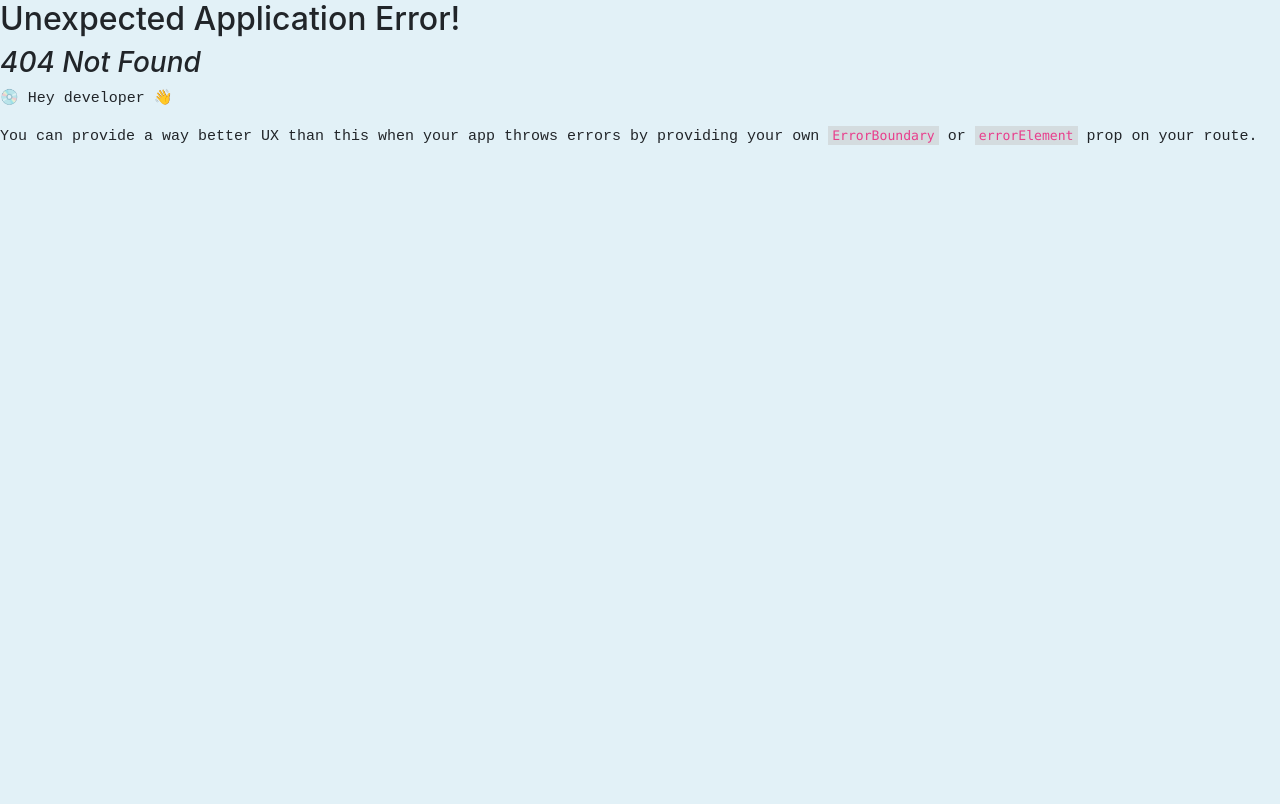
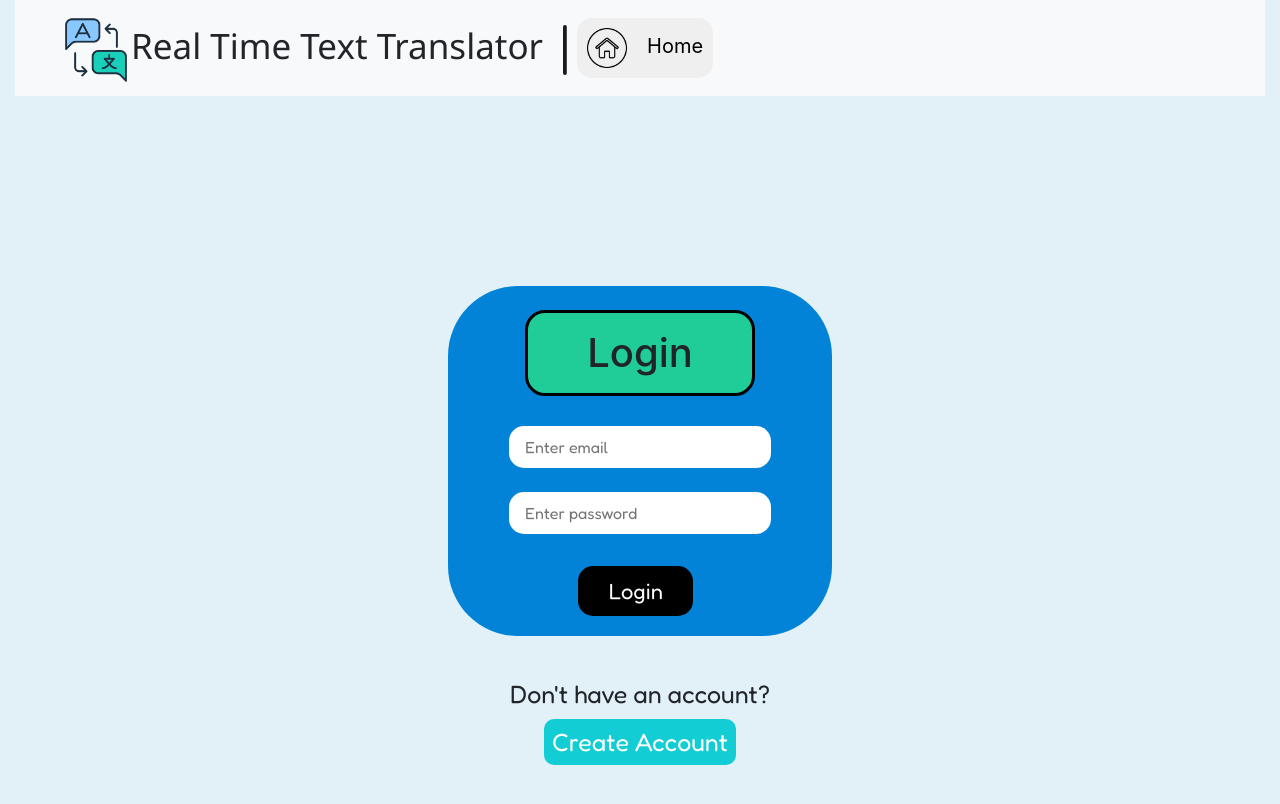
Before and after one commit to VedDalvi/RTTT, a React (Create React App) app in the folder UI/: page /login in a window 1280 px wide. Before the commit this address had no page. Shown: the top 804 px of the page. Built offline with nearby package versions, Linux system fonts and the light colour scheme.

Commit message:
Signup and Login done with Signup partially Validation implementation also made some changes to Navbar with respect to Singup and Login. Made changes to App.css and also App.js

```diff
--- a/UI/src/App.css
+++ b/UI/src/App.css
@@ -11,6 +11,7 @@
     border-bottom-right-radius: 10px;
     border-bottom-left-radius: 10px;
     height: 550px;
+    font-family: "Fredoka";
 }
 .bton {
     border: none;
@@ -571,7 +572,7 @@ p {
 }
 /*End of Video Translate Style*/
 
-/*Login*/
+/*Login/Signup*/
 .main{
     text-align: center;
     justify-content: center;
@@ -582,17 +583,12 @@ p {
   .sub-main{
     display: flex;
     justify-content: center;
-    height: 500px;
+    height: 417px;
     width: 30%;
     padding-top: 24px;
     border-radius: 70px;
     background-color: rgb(3, 131, 216) ;
     position: relative;
-  }
-  .imags{
-    padding-top:40px;
-    justify-content: center;
-    display: flex;
   }
   .container-image{
         border-radius: 150px;
@@ -609,16 +605,19 @@ p {
         border: black;
         background-color: #fff;
         font-family: "Fredoka";
+        margin-bottom: 1.5rem;
   }
-  .button2{
+  .button2 {
     width: 100%;
+    position: relative;
     height: 50px;
     border-radius: 15px;
     background-color: black;
     color: white;
-    font: "Fredoka";
+    font-family: "Fredoka";
     font-size: 22px;
     border: none;
+    left: 60%;
     transition: 400ms;
   }
   .button2:hover{
@@ -627,17 +626,33 @@ p {
   .Login-button{
     position: absolute;
     margin: auto;
-    width: 33%;
-    top:343px;
+    width: 44%;
+    top:200px;
+
   }
   .link1{
-    font-size: 13px;
-    font-weight:400 ;
+    font-size: 25px;
+    font-weight: 400;
+    font-family: "Fredoka";
     position: absolute;
-    top: 410px;
-    left: 50px;
+    top: 462px;
+    margin: auto;
   }
-  .textt{
+  .link1 a{
+    padding: 0.5rem;
+    border: #1A1A1A;
+    background-color: #12CDD4;
+    color: white;
+    text-shadow: black;
+    border-radius: 10px;
+    text-decoration: none;
+    transition: 200ms;
+  }
+  .link1 a:hover{
+    color: #000000;
+    background-color:#0CA789;
+  }
+  .contnt{
     position: absolute;
     top: 140px;
 
@@ -650,7 +665,7 @@ p {
     width: 60%;
     background-color: #20cc98;
   }
-/*End of Login*/
+/*End of Login/Signup*/
 
 @media screen and (max-width: 680px) {
     /*Media Queries for Navbar*/
@@ -774,12 +789,12 @@ p {
         height: 214px;
     }
     .layout1a {
-        font-size: 20px;
+        font-size: 19px;
         left: -11px;
     }
     .layout1a .logo {
-        height: 50px;
-        width: 50px;
+        height: 40px;
+        width: 40px;
         left: -3px;
     }
     .separator1 {
@@ -804,7 +819,7 @@ p {
     }
     .button1 font {
         left: -3px;
-        top: -10px;
+        top:-10px;
     }
     .layout1c {
         width: 100%;
--- a/UI/src/App.js
+++ b/UI/src/App.js
@@ -5,6 +5,7 @@ import Homepage from './components/Homepage';
 import Translate from './components/Translate';
 import About from './components/About'
 import Signup from './components/Signup';
+import Login from './components/Login'
 
 export default function App() {
   const router = createBrowserRouter([
@@ -23,6 +24,10 @@ export default function App() {
     {
       path:'/signup',
       element:<Signup/>
+    },
+    {
+      path:'/login',
+      element:<Login/>
     }
   ])
   return (
--- /dev/null
+++ b/UI/src/components/Login.js
@@ -0,0 +1,35 @@
+import React,{ useState } from 'react';
+import { Link } from 'react-router-dom';
+import Navbar from './navbar/Navbar';
+export default function Login() {
+    const [email, setEmail] = useState("");
+    const [password, setPassword] = useState("");
+
+    const handlelogin = (e) => {
+        e.preventDefault();
+    };
+
+  return (
+    <>
+    <Navbar/>
+    <div className="main">
+      <div className="sub-main" style={{height:"350px"}}>
+        <h1 className="title">Login</h1>
+        <div className="contnt">
+          <form onSubmit={handlelogin}>
+              <input type="email" placeholder="Enter email" value={email} onChange={(e) => setEmail(e.target.value)} className="input-signup"/>
+              <br/>
+              <input type="password" placeholder="Enter password" value={password} onChange={(e) => setPassword(e.target.value)} className="input-signup"/>
+              <div className="Login-button" style={{top:"140px",position:"absolute"}}>
+                <button type="submit" className="button2">Login</button>
+              </div>
+              <div className="link1" style={{top:"250px"}}>
+                  Don't have an account? <Link to="/signup" style={{top:"10px",position:"relative"}}>Create Account</Link>
+              </div>
+          </form>
+        </div>
+      </div>
+    </div>
+    </>
+  )
+}
--- a/UI/src/components/Signup.js
+++ b/UI/src/components/Signup.js
@@ -1,29 +1,84 @@
-import React from "react";
-export default function Login() {
+import React, { useState } from "react";
+import { Link } from "react-router-dom";
+import Navbar from "./navbar/Navbar";
+
+export default function Signup() {
+    const [uname, setUname] = useState("");
+    const [email, setEmail] = useState("");
+    const [pw1, setPw1] = useState("");
+    const [pw2, setPw2] = useState("");
+
+    const validateUrPw = () => {
+        //Username Validation
+        if (!uname) {
+            alert("Please enter the user name");
+            return false;
+        }
+        if (uname.length < 3) {
+            alert("User name must be at least 'THREE' characters");
+            return false;
+        }
+        //Email Validation
+        if (!email) {
+            alert("Please enter a valid email address");
+            return false;
+        }
+        const emailRegex = /[a-z0-9]+@[a-z]+\.[a-z]{2,3}/;
+        if (!emailRegex.test(email)) {
+            alert("Please enter a valid email address");
+            return false;
+        }
+
+        //Password Validation
+        if (!pw1) {
+            alert("Please enter the password");
+            return false;
+        }
+        if (pw1.length < 6) {
+            alert("Password must contain at least 6 characters");
+            return false;
+        }
+        if (!pw2) {
+            alert("Please confirm the password");
+            return false;
+        }
+        if (pw1 !== pw2) {
+            alert("Password mismatched! Please enter the correct password.");
+            return false;
+        }
+        return true;
+    };
+
+    //Form Validation
+    const handleSignup = (e) => {
+        e.preventDefault();
+        if (validateUrPw()) {
+            console.log("Valid form submitted");
+        }
+    };
+
     return (
         <>
+        <Navbar/>
         <div className="main">
             <div className="sub-main">
-                <div className="title">
-                    <h1>Sign-Up</h1>
+                <h1 className="title">Sign-Up</h1>
+                <div className="contnt">
+                    <form onSubmit={handleSignup}>
+                        <input type="text" placeholder="User Name" value={uname} onChange={(e) => setUname(e.target.value)} className="input-signup"/>
+                        <br />
+                        <input type="email" placeholder="Email" value={email} onChange={(e) => setEmail(e.target.value)} className="input-signup"/>
+                        <br />
+                        <input type="password" style={{marginRight: "32px"}} placeholder="Password" value={pw1} onChange={(e) => setPw1(e.target.value)} className="input-signup"/>
+                        <input type="password" placeholder="Confirm Password" value={pw2} onChange={(e) => setPw2(e.target.value)} className="input-signup"/>
+
+                        <div className="Login-button">
+                            <button className="button2">Register</button>
                         </div>
-
-                <div className="textt">
-                    <input type=" text " placeholder="User Name " className="input-signup" />
-                    <br/>
-                    <br/>
-                    <input type="email" placeholder="Email " className="input-signup"/>
-                    <br/>
-                    <br/>
-                    <input type=" password " placeholder="Password " className="input-signup"/>
-                </div>
-                <div className="Login-button">
-                    <button className="button2"> Register </button>
+                    </form>
                 </div>
                 <div className="link1">
-                        <p>
-                            Already have an account? <a href="/">Sign in</a>
-                        </p>
+                    Already have an account? <Link to="/login">Log in</Link>
                 </div>
             </div>
         </div>
--- a/UI/src/components/navbar/Navbar.js
+++ b/UI/src/components/navbar/Navbar.js
@@ -2,25 +2,65 @@ import React from 'react'
 import def from './ico.png'
 import usr from './user.png'
 import abt from './abt.png'
+import home from './home.png'
 import sep from './separator.png'
-import { Link } from 'react-router-dom';
+import { Link, useLocation } from 'react-router-dom';
 
 export default function Navbar(props) {
-  return (
-    <div>
-      <div className="container-fluid">
-        <nav className="navbar navbar-expand-lg navbar-light bg-light">
+        const location = useLocation();
+
+    // Function to render the home button
+    const renderHomeButton = () => {
+        return (
+        <Link style={{ textDecoration: 'none' }} to="/" className="link">
+            <button className="bton" href="/">
+            <img src={home} width="40" height="40" className="img-fluid" alt="" />&emsp;Home
+            </button>
+        </Link>
+        );
+    };
+
+    // Render Navbar with only home button on login page
+    if (location.pathname === "/login" || location.pathname === "/signup") {
+        return (
+        <div className="container-fluid">
+            <nav className="navbar navbar-expand-lg navbar-light bg-light">
             <div className="layout1a">
-            <Link style={{textDecoration:'none'}} to="/" className="link"><img src={def} className="logo" width="70" height="70" alt=""/>Real Time Translator</Link><img className="separator1" src={sep} width="5" height="70" alt=""/>
+                <img src={def} className="logo" width="70" height="70" alt="" />Real Time Text Translator<img className="separator1" src={sep} width="5" height="70" alt="" />
             </div>
             <button className="navbar-toggler" type="button" data-toggle="collapse" data-target="#navbarSupportedContent" aria-controls="navbarSupportedContent" aria-expanded="false" aria-label="Toggle navigation">
                 <span className="navbar-toggler-icon"></span>
             </button>
             <div className="collapse navbar-collapse" id="navbarSupportedContent">
                 <ul className="navbar-nav mr-auto">
-                <Link style={{textDecoration:'none'}} to="/about" className="link"><button className="bton" href="/">
+                {renderHomeButton()}
+                </ul>
+            </div>
+            </nav>
+        </div>
+        );
+    }
+
+  return (
+    <div>
+      <div className="container-fluid">
+        <nav className="navbar navbar-expand-lg navbar-light bg-light">
+            <div className="layout1a">
+            <img src={def} className="logo" width="70" height="70" alt=""/>Real Time Text Translator<img className="separator1" src={sep} width="5" height="70" alt=""/>
+            </div>
+            <button className="navbar-toggler" type="button" data-toggle="collapse" data-target="#navbarSupportedContent" aria-controls="navbarSupportedContent" aria-expanded="false" aria-label="Toggle navigation">
+                <span className="navbar-toggler-icon"></span>
+            </button>
+            <div className="collapse navbar-collapse" id="navbarSupportedContent">
+                <ul className="navbar-nav mr-auto">
+                <Link style={{textDecoration:'none'}} to="/about" className="link"><button className="bton" href="/" >
                     <img src={abt} width="40" height="40" className="img-fluid" alt=""/>&emsp;About
                     </button></Link>
+
+                <Link style={{textDecoration:'none'}} to="/" className="link"><button className="bton" href="/" >
+                    <img src={home} width="40" height="40" className="img-fluid" alt=""/>&emsp;Home
+                    </button></Link>
+
                 <li className="nav-item dropdown">
                     <button className="bton" href="/" id="navbarDropdown" data-toggle="dropdown" aria-haspopup="true" aria-expanded="false">
                         <img src={usr} width="40" height="40" className="img-fluid" alt=""/>&emsp;User
@@ -39,6 +79,7 @@ export default function Navbar(props) {
                         <Link style={{textDecoration:'none'}} to="/signup" className="dropdown-item" href="/">Not a member? Sign up</Link>
                     </form>
                 </li>
+
                 </ul>
             </div>
         </nav>
```
Also changed, not shown: UI/src/components/navbar/home.png (added). Lines whose indentation alone changed are shown as unchanged.
